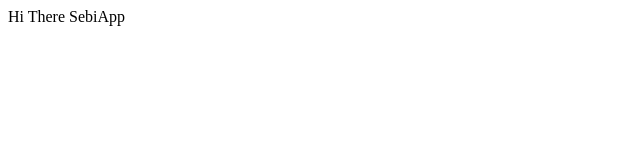
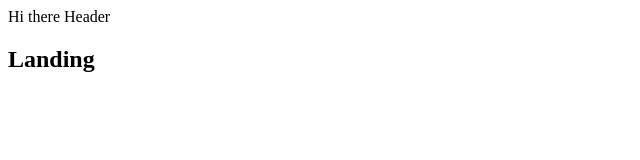
Before and after one commit to spagni/collector, a React (Create React App) app in the folder client/: page / in a window 1280 px wide. Shown: the top 160 px of the page, without its empty margins (0-640 px from the left). Built offline with nearby package versions, Linux system fonts and the light colour scheme.

Commit message:
Commit First Components approach

```diff
--- a/client/src/components/App.js
+++ b/client/src/components/App.js
@@ -1,9 +1,22 @@
 import React from 'react';
+import { BrowserRouter, Route  } from 'react-router-dom';
+
+import Header from './Header';
+const Dashboard = ()=> <h2>Dashboard</h2>
+const Survey = ()=> <h2>Survey</h2>
+const Landing = ()=> <h2>Landing</h2>
 
 const App = () => {
 	return (
 		<div>
-			Hi There SebiApp
+			<BrowserRouter>
+				<div>
+					<Header />
+					<Route exact path="/" component={Landing} />
+					<Route exact path="/surveys" component={Dashboard} />
+					<Route path="/surveys/new" component={Survey} />
+				</div>
+			</BrowserRouter>
 		</div>
 	);
 };
--- /dev/null
+++ b/client/src/components/Header.js
@@ -0,0 +1,13 @@
+import React, { Component } from 'react';
+
+class Header extends Component {
+    render() {
+        return (
+            <div>
+                Hi there Header
+            </div>
+        );
+    }
+}
+
+export  default Header;
--- a/client/src/index.js
+++ b/client/src/index.js
@@ -4,8 +4,9 @@ import { Provider } from 'react-redux';
 import { createStore, applyMiddleware } from 'redux';
 
 import App from './components/App';
+import reducers from './reducers';
 
-const store = createStore(() => [], {}, applyMiddleware());
+const store = createStore(reducers, {}, applyMiddleware());
 
 ReactDOM.render(
 	<Provider store={store}><App /></Provider>,
--- /dev/null
+++ b/client/src/reducers/authReducer.js
@@ -0,0 +1,6 @@
+export default function(state = {}, action) {
+    switch (action.type) {
+        default:
+            return state;
+    }
+}
--- /dev/null
+++ b/client/src/reducers/index.js
@@ -0,0 +1,6 @@
+import { combineReducers } from 'redux';
+import authReducer from './authReducer';
+
+export default combineReducers({
+    auth: authReducer
+});
```
Also changed, not shown: 1 other file (tests, documents, lock files or other folders).
